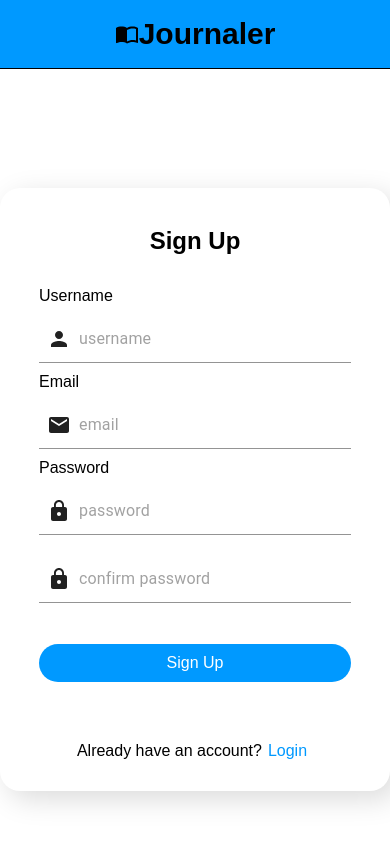
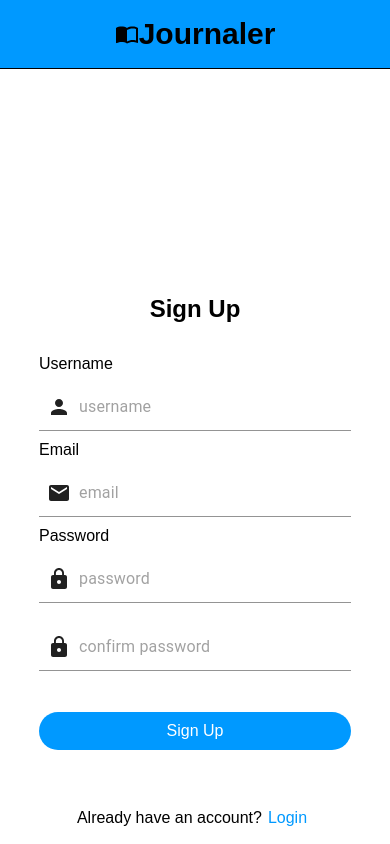
Before and after one commit to DomCampese/Journaler, a React (Create React App) app: page /signup in a window 390 px wide. Shown: the top 844 px of the page. Built offline with nearby package versions, Linux system fonts and the light colour scheme.

Commit message:
Updated style for mobile slightly

```diff
--- a/src/styles/App.css
+++ b/src/styles/App.css
@@ -479,3 +479,21 @@
   justify-content: center;
   align-items: center;
 }
+
+/* Mobile-specific */
+@media (max-width: 500px) {
+  .topbar {
+    position: relative;
+  }
+
+  .login-form-wrapper {
+    box-shadow: none;
+  }
+  .signup-form-wrapper {
+    box-shadow: none;
+  }
+
+  .error-message {
+    position: absolute;
+  }
+}
```
